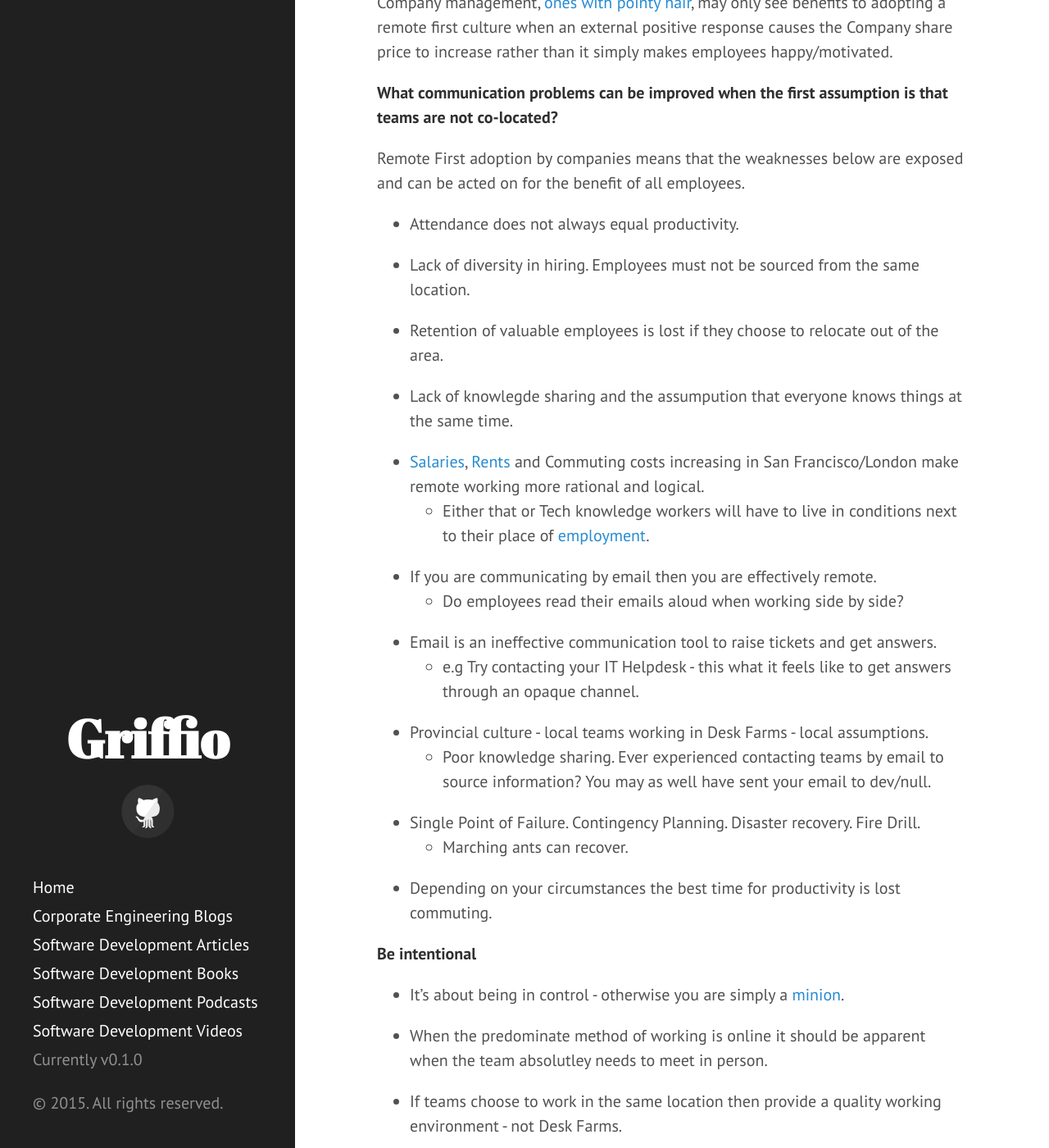
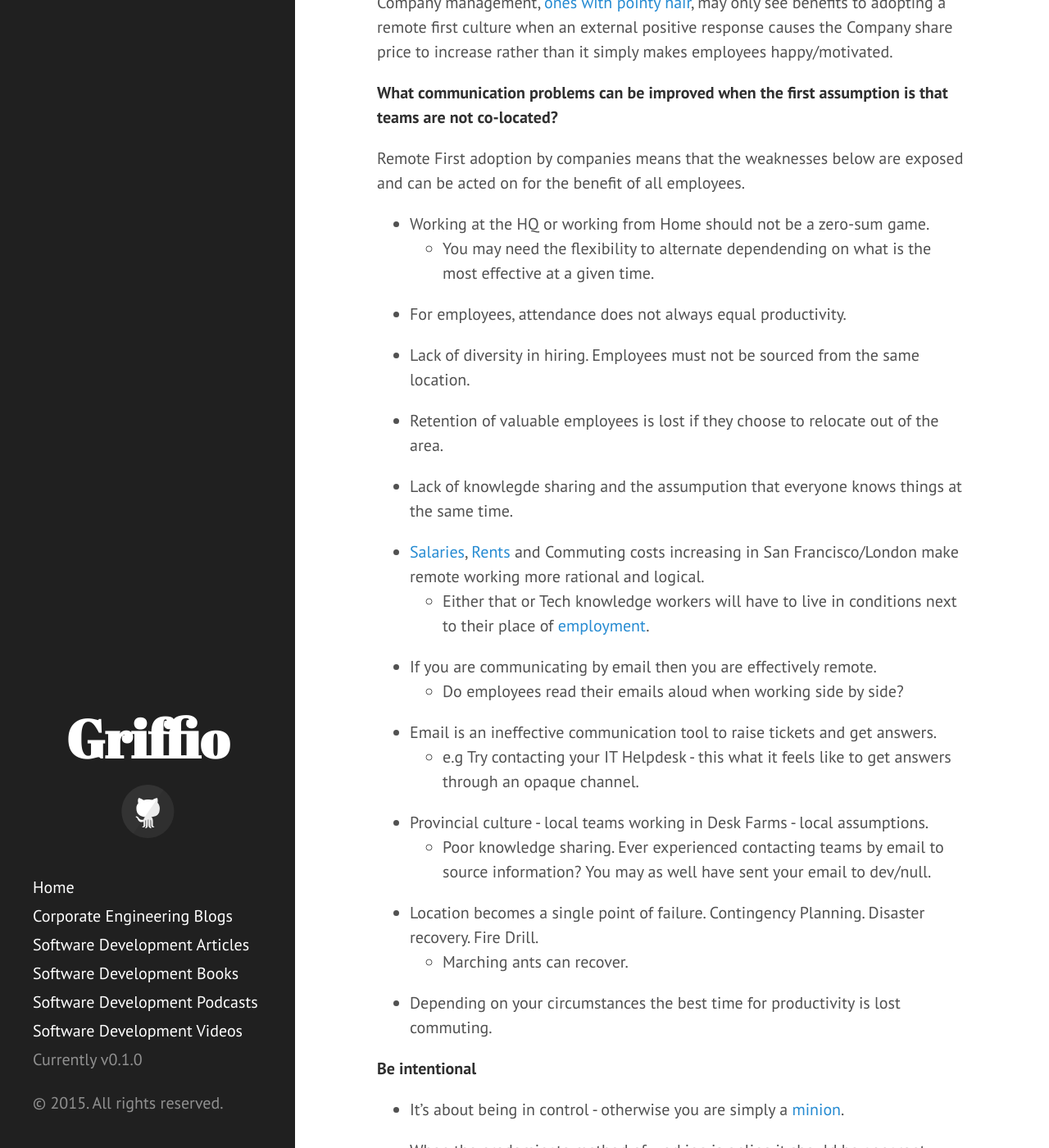
Before and after one commit to griffio/griffio.github.io, a Jekyll site: the page built from _posts/2015-06-12-Remote-First.md, in a window 1280 px wide and 1400 px high, scrolled down 403 px. Shown: the whole window at 82% size. Built offline with Jekyll 4.4.1, drawn with Linux system fonts in a browser that asks for light colours; nearby versions of some CDN libraries.

Commit message:
Update 2015-06-12-Remote-First.md

```diff
--- a/_posts/2015-06-12-Remote-First.md
+++ b/_posts/2015-06-12-Remote-First.md
@@ -19,7 +19,10 @@
 
 Remote First adoption by companies means that the weaknesses below are exposed and can be acted on for the benefit of all employees.
 
-* Attendance does not always equal productivity.
+* Working at the HQ or working from Home should not be a zero-sum game.
+  * You may need the flexibility to alternate dependending on what is the most effective at a given time.
+
+* For employees, attendance does not always equal productivity.
 
 * Lack of diversity in hiring. Employees must not be sourced from the same location.
 
@@ -39,7 +42,7 @@
 * Provincial culture - local teams working in Desk Farms - local assumptions.
   * Poor knowledge sharing. Ever experienced contacting teams by email to source information? You may as well have sent your email to dev/null.
 
-* Single Point of Failure. Contingency Planning. Disaster recovery. Fire Drill.
+* Location becomes a single point of failure. Contingency Planning. Disaster recovery. Fire Drill.
   * Marching ants can recover.
 
 * Depending on your circumstances the best time for productivity is lost commuting.
```
